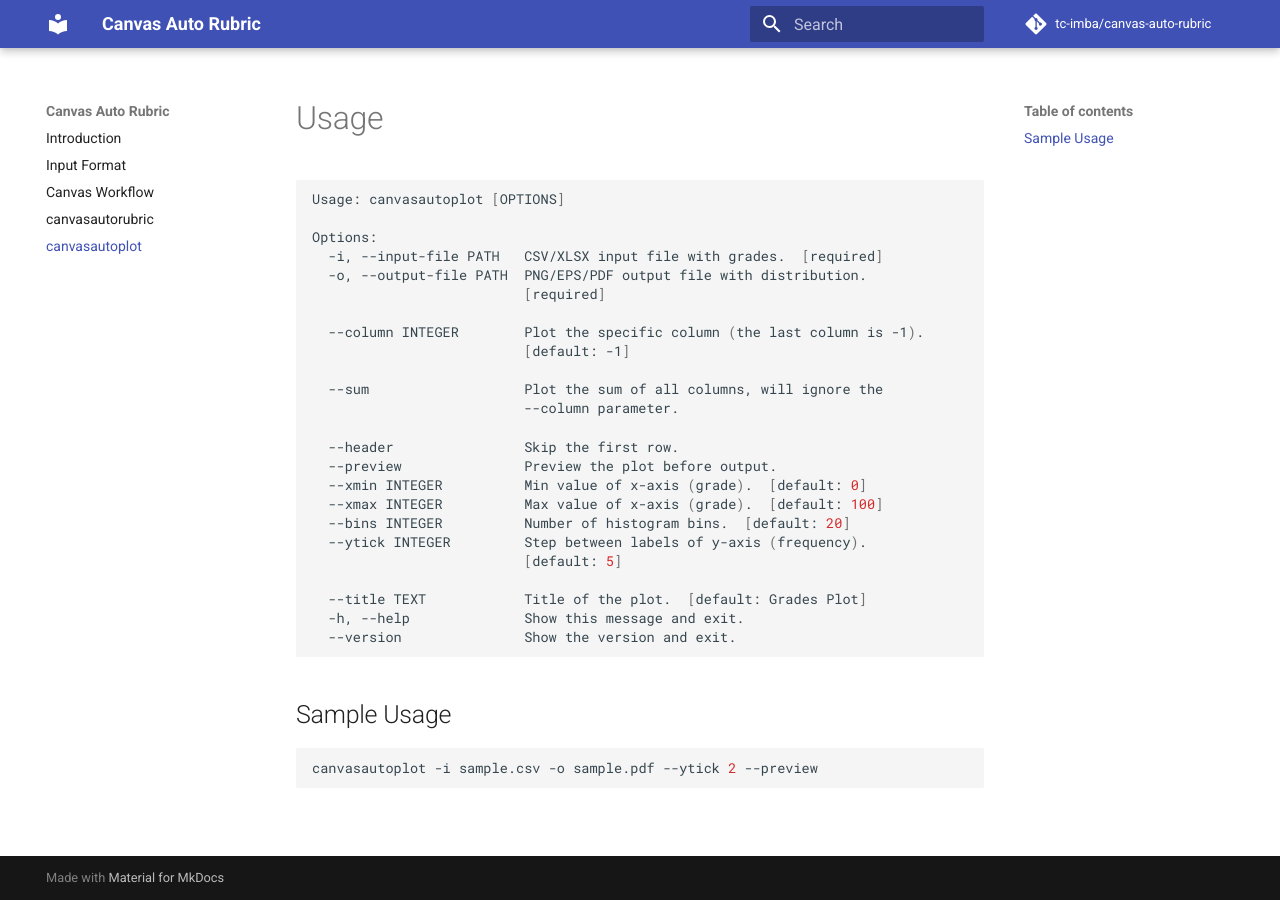
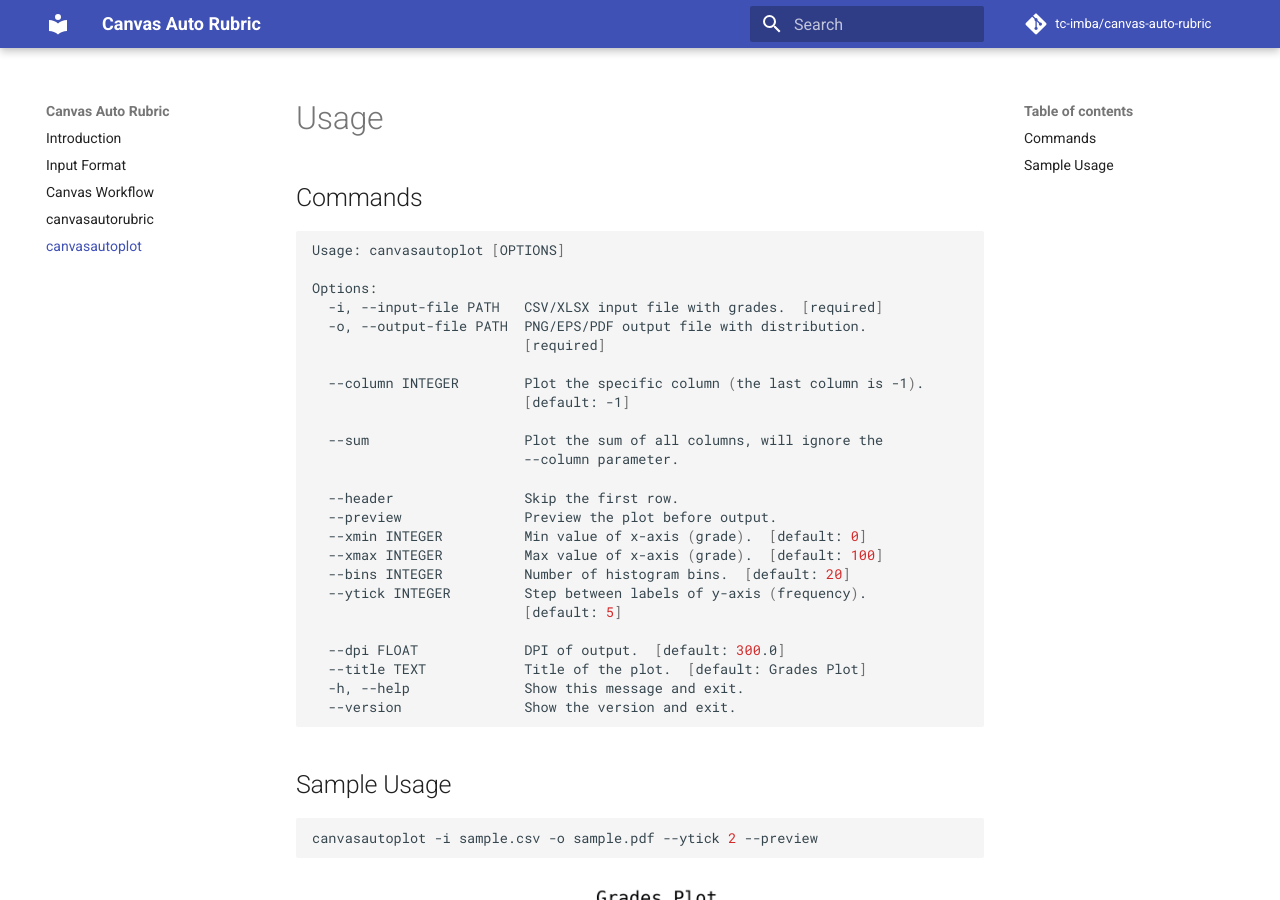
Before and after one commit to tc-imba/canvas-auto-rubric, an MkDocs documentation site: the page built from docs/canvasautoplot.md, in a window 1280 px wide and 900 px high. Built offline with MkDocs 1.6.1 and Material for MkDocs 9.7.7, drawn with Linux system fonts in a browser that asks for light colours; comment, search, counter and statistics services are not loaded.

Commit message:
add plot sample to the docs

````diff
--- a/docs/canvasautoplot.md
+++ b/docs/canvasautoplot.md
@@ -1,4 +1,6 @@
 # Usage
+
+## Commands
 
 ```bash
 Usage: canvasautoplot [OPTIONS]
@@ -22,6 +24,7 @@ Options:
   --ytick INTEGER         Step between labels of y-axis (frequency).
                           [default: 5]
 
+  --dpi FLOAT             DPI of output.  [default: 300.0]
   --title TEXT            Title of the plot.  [default: Grades Plot]
   -h, --help              Show this message and exit.
   --version               Show the version and exit.
@@ -33,3 +36,5 @@ Options:
 ```bash
 canvasautoplot -i sample.csv -o sample.pdf --ytick 2 --preview
 ```
+
+![Sample Output](images/sample.png)
````
Also changed, not shown: docs/images/sample.png (added), 2 other files.
